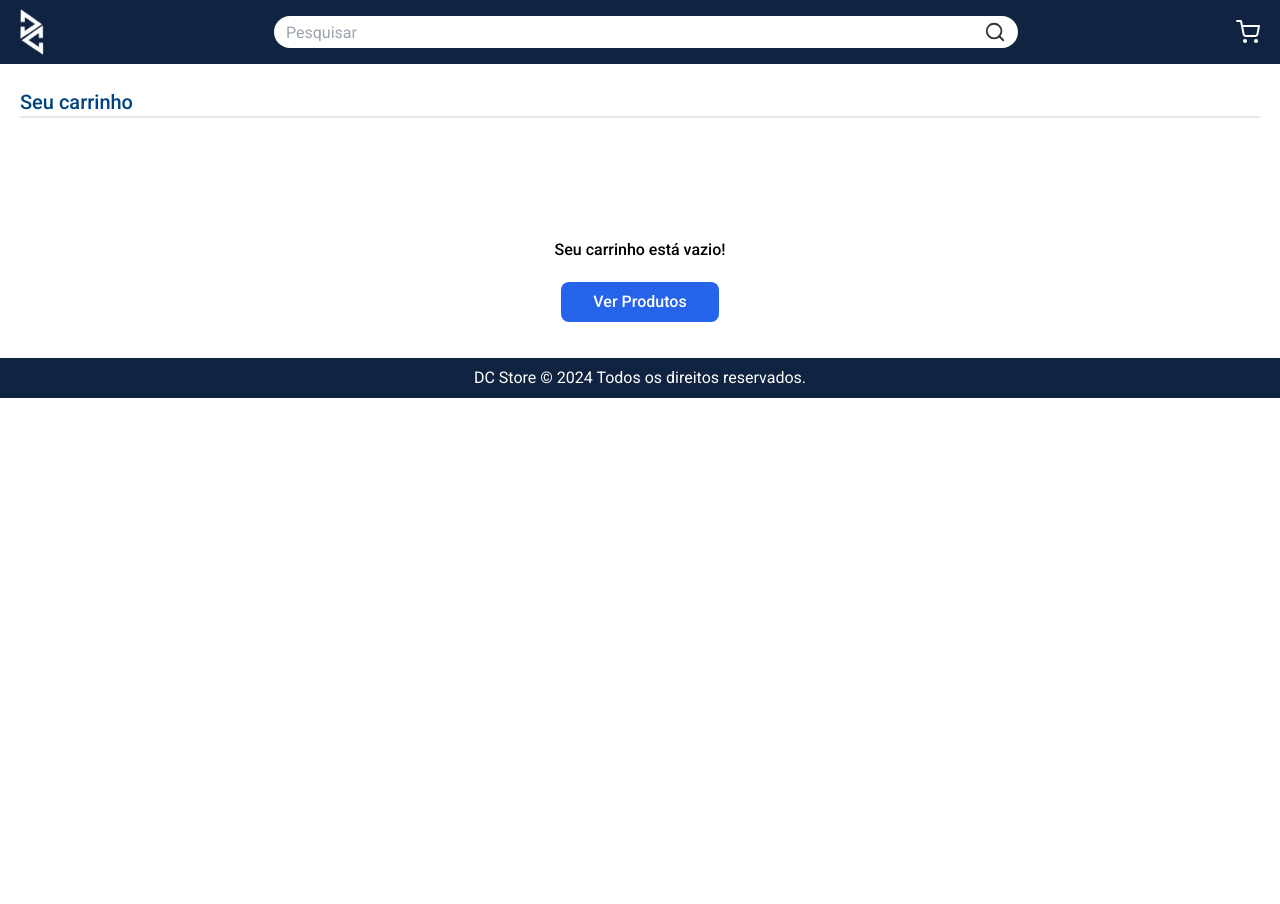
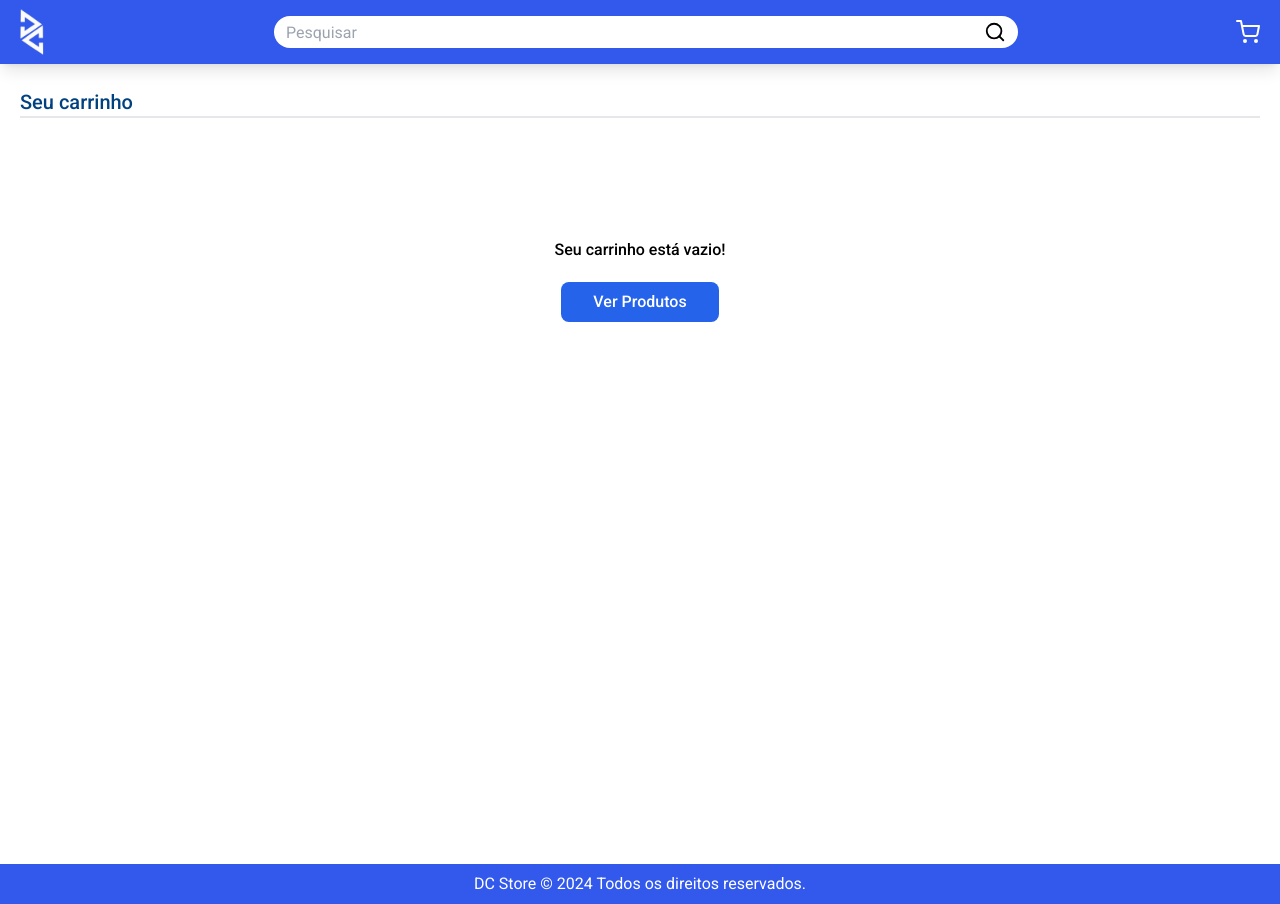
Before and after one commit to marcosgxmes/anime-e-commerce, a React (Vite) app: page /cart in a window 1280 px wide. Before the commit the page ends 800 px from the top, so only its background shows below. Built offline with nearby package versions, Linux system fonts and the light colour scheme.

Commit message:
update primary color e height da pagina carrinho

```diff
--- a/src/components/header/index.tsx
+++ b/src/components/header/index.tsx
@@ -21,7 +21,7 @@ export function Header() {
   }
 
   return (
-    <header className='w-full pr-3 sticky top-0 bg-footer'>
+    <header className='w-full pr-3 sticky top-0 bg-footer shadow-lg shadow-border-500/40'>
       <nav className='w-full max-w-7xl h-16 flex items-center justify-between px-2 mx-auto'>
         <Link to='/'>
           <img src={img} className='h-12 object-contain' alt="DC logo" />
@@ -40,7 +40,7 @@ export function Header() {
             onClick={handleSearchItem}
             >
 
-            <FiSearch size={22} color='#333' />
+            <FiSearch size={22} color='#000' />
           </button>
         </section>
 
--- a/src/main.tsx
+++ b/src/main.tsx
@@ -14,7 +14,7 @@ createRoot(document.getElementById('root')!).render(
   <StrictMode>
     <CartProvider>
       <Toaster
-        position="bottom-left"
+        position="top-left"
         reverseOrder={false}
       />
       <RouterProvider router={router} />
--- a/src/pages/cart/index.tsx
+++ b/src/pages/cart/index.tsx
@@ -10,7 +10,7 @@ export function Cart() {
   const { cart, total, addItemCart, removeItemCart, deleteItemCart } = useContext(CartContext);
 
   return (
-    <div className="w-full h-full flex flex-col max-w-7xl mx-auto px-5 py-6 items-center bg-white">
+    <div className="w-full h-svh flex flex-col max-w-7xl mx-auto px-5 py-6 items-center bg-white">
       <h1 className="w-full font-medium text-xl text-start mb-10 text-colorTotal border-b-2 border-gray-200">Seu carrinho</h1>
 
       {cart.length === 0 && (
@@ -26,7 +26,7 @@ export function Cart() {
 
       {cart.map((item) => (
         <section key={item.id}
-          className="flex flex-col justify-items-start w-full max-w-5xl border mb-5 pb-1 border-gray-200 rounded-3xl bg-gray-50">
+          className="flex flex-col h-full justify-items-start w-full max-w-5xl border mb-5 pb-1 border-gray-200 rounded-3xl bg-gray-50">
 
           <div className='flex justify-between py-2 w-full border-2 px-4 gap-2 bg-white border-gray-200 rounded-3xl'>
             <div className='flex itens-center justify-center w-4/6'>
@@ -44,13 +44,13 @@ export function Cart() {
               <div className='flex flex-col justify-between gap-5 h-full'>
                 <p className='font-bold text-lg'>{item.title}</p>
                 <div className='text-sm font-medium'>
+                  <p>Quantidade: {item.amount}</p>
                   <p>Criador: {item.creator}</p>
-                  <p>Quantidade: {item.amount}</p>
                 </div>
               </div>
 
               <div className='w-full flex items-center justify-between border-t border-border pt-2'>
-                <strong className="float-right text-colorTotal text-lg font-roboto">
+                <strong className="float-right text-black text-lg font-roboto">
                   {item.total.toLocaleString("pt-BR", {
                     style: 'currency',
                     currency: "BRL"
@@ -79,10 +79,10 @@ export function Cart() {
             </div>
 
             <button
-              className='p-1 flex items-center gap-1 text-colorTotal font-bold text-sm'
+              className='p-1 flex items-center gap-1 text-footer font-bold text-sm'
               onClick={() => deleteItemCart(item)}>
               Remover
-              <BsTrash size={24} color='#004280' />
+              <BsTrash size={24} color='#3259eb' />
             </button>
           </div>
         </section>
@@ -98,7 +98,7 @@ export function Cart() {
           </div>
 
           <div className='flex gap-4 w-full items-center justify-center'>
-            <button className='flex w-full bg-colorTotal text-white rounded-xl items-center justify-center gap-2 p-4'>
+            <button className='flex w-full bg-white text-footer border border-footer hover:bg-footer hover:text-white rounded-xl items-center justify-center gap-2 p-4'>
               Continuar
             </button>
 
--- a/src/pages/home/index.tsx
+++ b/src/pages/home/index.tsx
@@ -80,7 +80,7 @@ export function Home() {
       <main className="w-full max-w-7xl px-3 mx-auto">
         <h1 className="font-bold text-2xl mb-2 py-6 text-center text-colorTotal">Mais Vendidos</h1>
 
-        <div className='grid grid-cols-2 gap-5 md:grid-cols-2 lg:grid-cols-5 justify-evenly bg-white p-2 rounded-md'>
+        <div className='grid grid-cols-2 gap-5 md:grid-cols-2 lg:grid-cols-5 justify-evenly bg-white px-3 py-5 rounded-md'>
           {products.map((product) => (
             <section key={product.id} className="w-full flex flex-col justify-between">
               <Link to={`/product/${product.id}`}>
--- a/tailwind.config.js
+++ b/tailwind.config.js
@@ -11,7 +11,7 @@ export default {
         color: "#333",
         border: "#cdcdcd",
         background: "#f2f2f2;",
-        footer: "#102341",
+        footer: "#3259eb",
         header: "#333",
         verde: "#28c76f",
         backgroundButton: "#f2f2f2",
```
